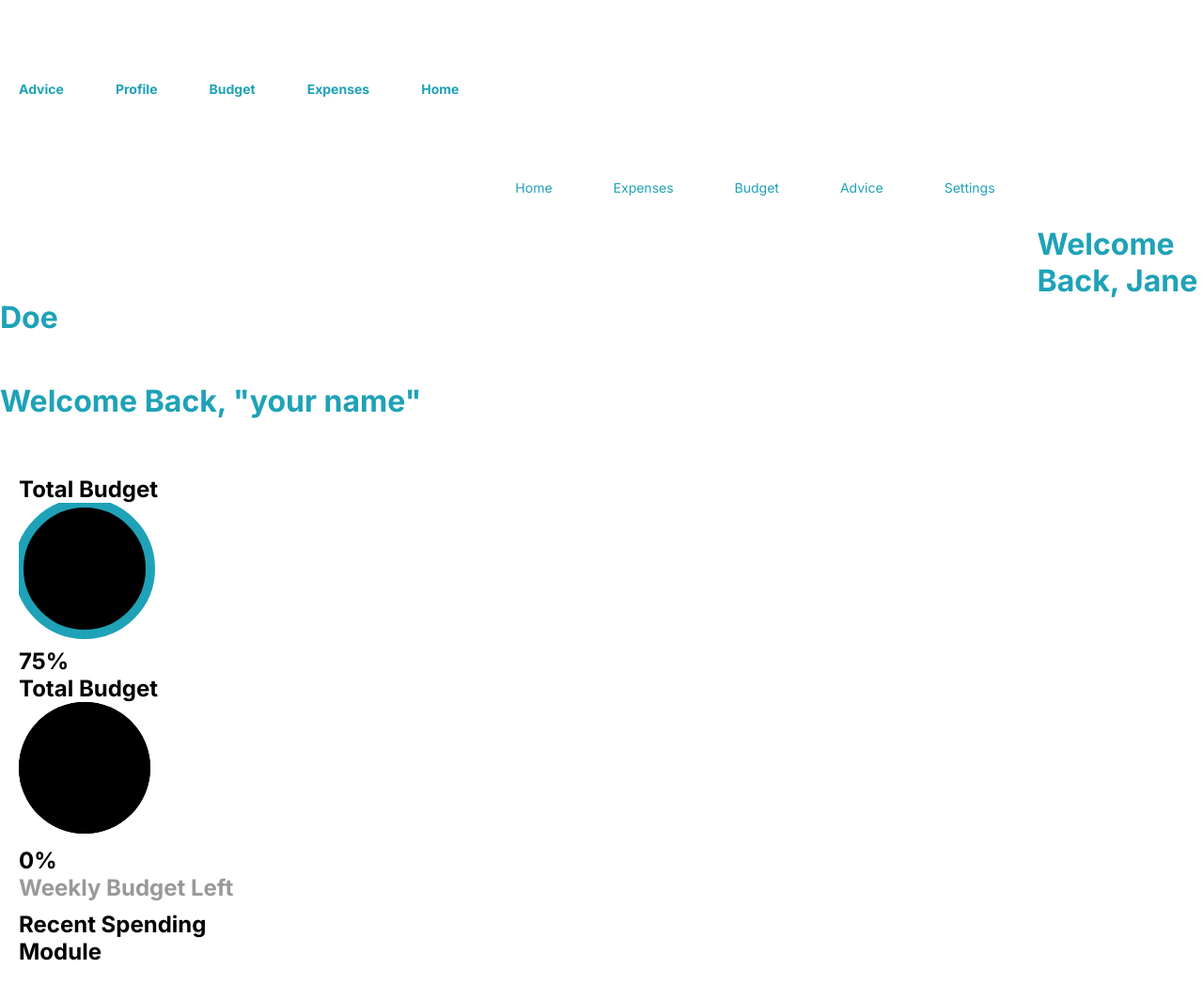
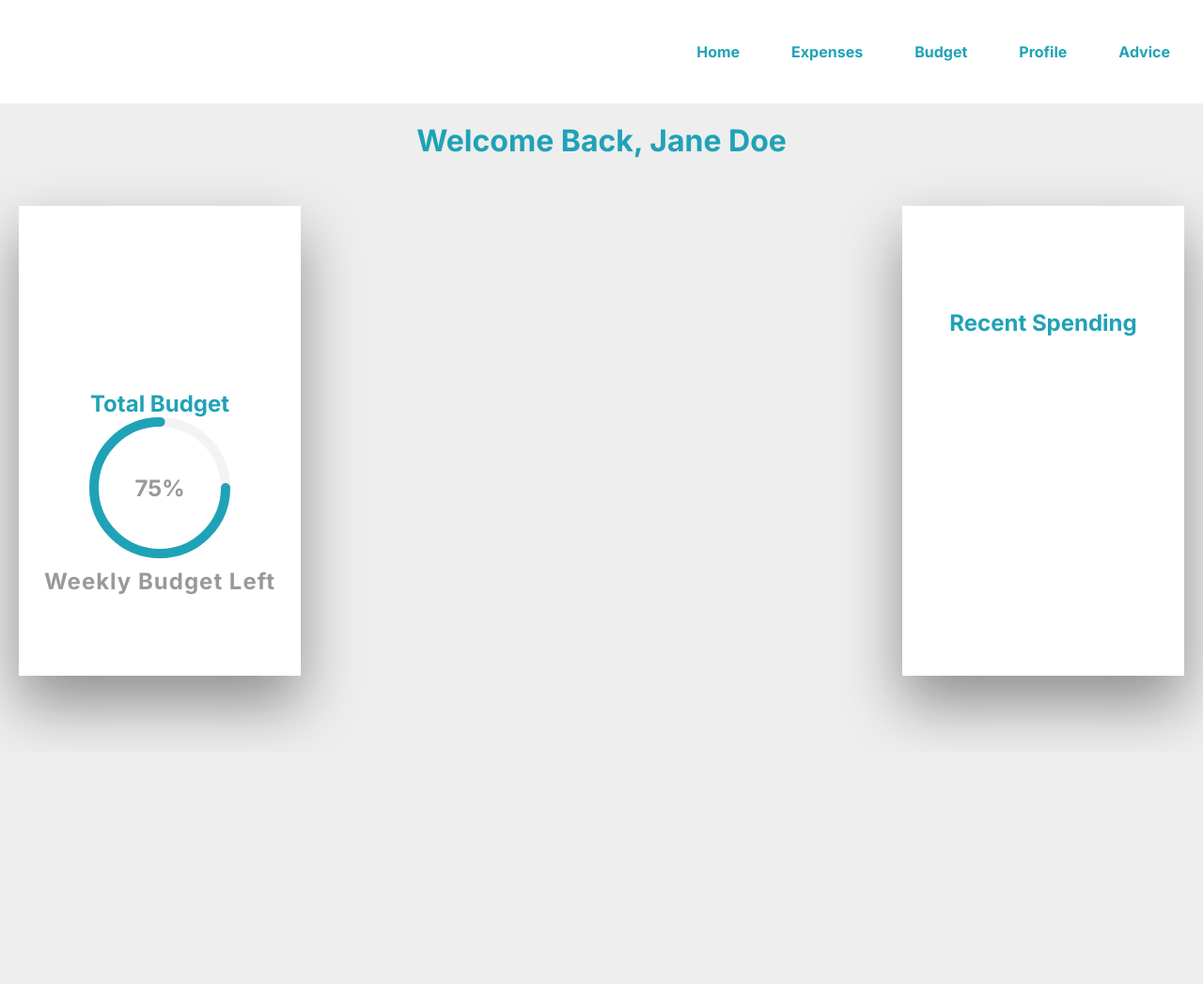
Before and after one commit to chelsnn/Budget-App, a Flask app: page / in a window 1280 px wide. Shown: the whole page at 94% size. After the commit the page ends 785 px from the top, so only its background shows below. Run offline with Flask 3, Linux system fonts and the light colour scheme.

Commit message:
pulled all changes and fixed errors

```diff
--- a/app.py
+++ b/app.py
@@ -55,9 +55,9 @@ def edit_profile():
     return render_template('edit_profile.html', data=submitted_data, selected=selected)
 
 
-@app.route('/homepage')
-def homepage():
-    return render_template('homepage.html')
+# @app.route('/homepage')
+# def homepage():
+#     return render_template('homepage.html')
 
 @app.route('/addExpense', methods=['GET', 'POST'])
 def addExpense():
--- a/static/homepage.css
+++ b/static/homepage.css
@@ -5,7 +5,6 @@
     padding: 0;
     text-decoration: none;
     font-family: 'Inter', sans-serif;
-
 
 
 }
@@ -169,42 +168,18 @@ ul li a {
     margin-right: 25px;
     transition: background-color 0.3s, box-shadow 0.3s;
     border-radius: 8px;
-
-}
-
-ul li {
-    list-style: none;
-    display: flex;
-    float: left;
-    line-height: 100px;
-}
-
-ul {
-    justify-content: flex-end;
-}
-
-ul li a {
-    display: block;
-    font-size: 14px;
-    color: #1fa2b7;
-    padding: 0 20px;
-
     text-align: right;
 }
 
 nav {
-
     margin-right: 25px;
 
     padding: 5px;
     padding-right: 30px;
-
-
     width: 100%;
     height: 100px;
     background-color: #ffff;
     z-index: 99;
-
     margin-right: 20px;
 
 }
@@ -248,11 +223,6 @@ a:visited {
 
 
 
-
-    max-width: 1300px;
-}
-
-
 .mod {
     width: 300px;
     height: 400px;
@@ -273,19 +243,13 @@ a:visited {
     justify-content: space-between;
 }
 
-
 .Budget-Bar, .welc {
-
-.Budget-Bar, h1 {
-
     color: #1fa2b7;
     text-align: center;
 }
 
 .Budget-Bar {
     padding-top: 100px;
-
-
 
     background: #ffff;
     width: 300px;
@@ -316,11 +280,7 @@ a:visited {
     height: 150px;
     fill: none;
     stroke-width: 10;
-
     stroke: #1fa2b7;
-
-    stroke: #000;
-
     transform: translate(5px, 5px);
     stroke-dasharray: 440;
     stroke-dashoffset: 440;
@@ -341,11 +301,7 @@ a:visited {
     justify-content: center;
     align-items: center;
     position: absolute;
-
     color: #999;
-
-    color: #111;
-
 }
 
 .Budget-Bar .percent .num h2 span {
@@ -358,7 +314,6 @@ a:visited {
     letter-spacing: 1px;
 }
 
-
 .progress_circle {
     fill: none;
 
@@ -369,14 +324,8 @@ a:visited {
     stroke: #1fa2b7;
 }
 
-
 .text {
     color: #999;
-}
-
-
-a:visited {
-    color: #1fa2b7;
 }
 
 
--- a/templates/homepage.html
+++ b/templates/homepage.html
@@ -10,20 +10,18 @@
    <!-- <script src="https://cdn.jsdelivr.net/npm/bootstrap@5.3.3/dist/js/bootstrap.bundle.min.js" integrity="sha384-YvpcrYf0tY3lHB60NNkmXc5s9fDVZLESaAA55NDzOxhy9GkcIdslK1eN7N6jIeHz" crossorigin="anonymous"></script> -->
  </head>
 
+
  <body>
 
    {% include 'navbar.html' %}
 
-
    <h1 class="welc">Welcome Back, {{ first_name }} {{ last_name }}</h1>
-
-    <h1>Welcome Back, "your name"</h1>
 
 
    <div class="boxes">
 
+
      <div class="Budget-Bar">
-
        <h2 class="modhead">Total Budget</h2>
        <div class="percent">
          <svg>
@@ -32,26 +30,16 @@
          </svg>
          <div class="num">
            <h2>{{ percent_left }}<span>%</span></h2>
-
-        <h2>Total Budget</h2>
-        <div class="percent">
-          <svg>
-            <circle cx="70" cy="70" r="70"></circle>
-            <circle cx="70" cy="70" r="70"></circle>
-          </svg>
-          <div class="num">
-            <h2>0<span>%</span></h2>
-
          </div>
        </div>
        <h2 class="text">Weekly Budget Left</h2>
      </div>
 
      <div class="mod">
-
        <h2 class="modhead">Recent Spending</h2>
 
-        <h2>Module</h2>
+      </div>
+
 
 
 
@@ -60,8 +48,6 @@
 
 
 
-    </div>
-
 
 
    </div>
--- a/templates/navbar.html
+++ b/templates/navbar.html
@@ -28,21 +28,5 @@
     </nav>
   </body>
 
-    <head>
-        <link rel="stylesheet" href="{{ url_for('static', filename='homepage.css') }}">
-
-    </head>
-    <body>
-        <nav>
-            <ul>
-              <li><a href="{{ url_for('homepage') }}">Home</a></li>
-              <li><a href="{{ url_for('expenses') }}">Expenses</a></li>
-              <li><a href="{{ url_for('budget')}}">Budget</a></li>
-              <li><a href="#">Advice</a></li>
-              <li><a href="#">Settings</a></li>
-            </ul>
-        </nav>
-    </body>
-
 
 </html>
```
Lines whose indentation alone changed are shown as unchanged.
